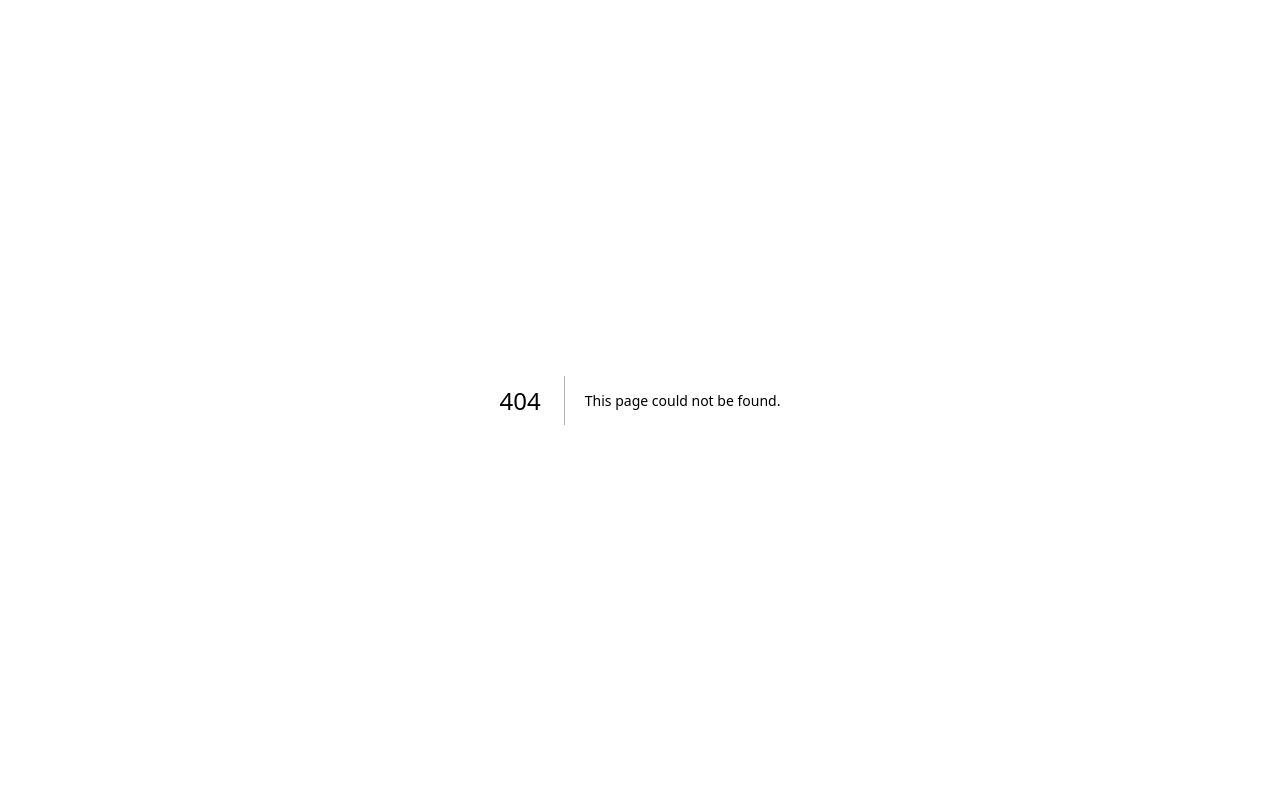
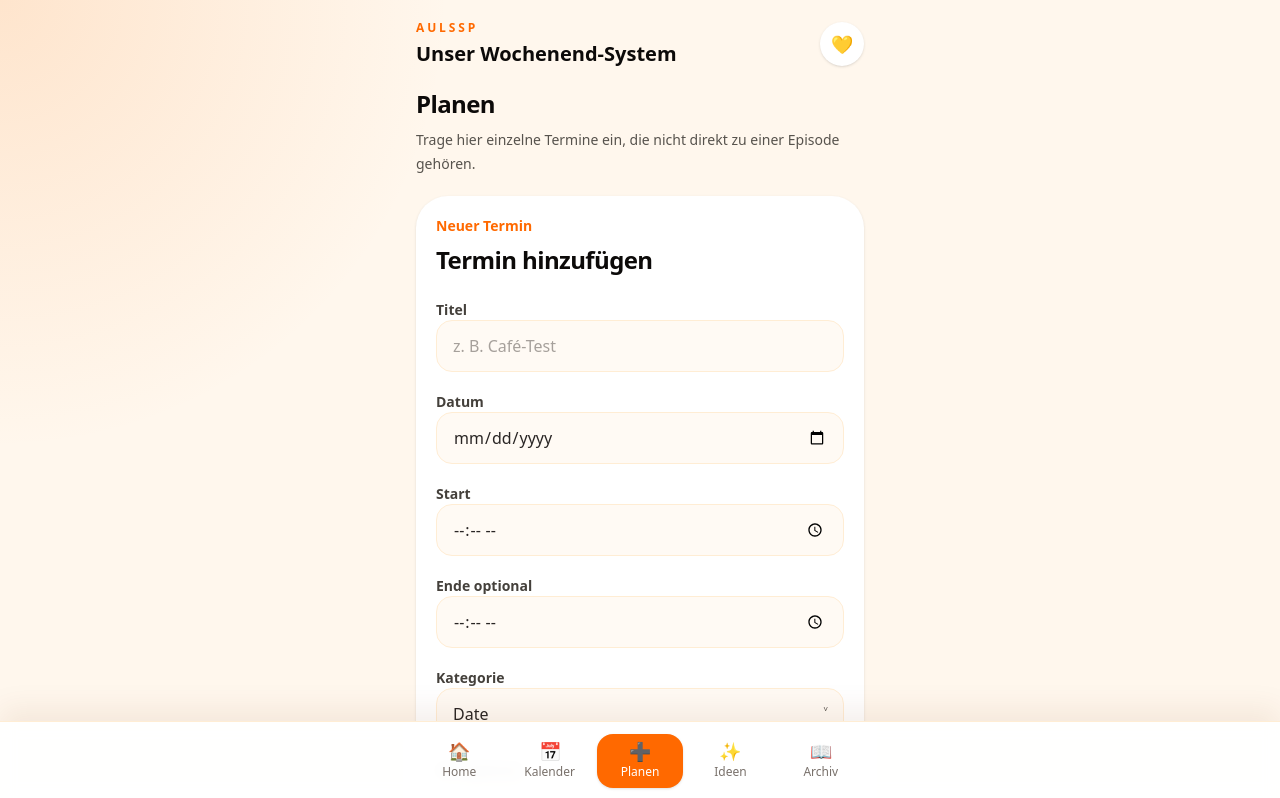
Before and after one commit to Lucas-MStein/aulssp, a Next.js app: page /planen in a window 1280 px wide. Before the commit this address had no page. Shown: the top 798 px of the page. Built offline with nearby package versions, Linux system fonts and the light colour scheme; no server answers.

Commit message:
added planen in bottom navi

```diff
--- a/app/kalender/actions.ts
+++ b/app/kalender/actions.ts
@@ -65,10 +65,15 @@ export async function createEvent(formData: FormData) {
     }
 
     revalidatePath("/kalender");
+    revalidatePath("/planen");
 
     if (redirectTo.startsWith("/episode/")) {
         revalidatePath(redirectTo);
         redirect(`${redirectTo}?created=1`);
+    }
+
+    if (redirectTo === "/planen") {
+        redirect("/planen?created=1");
     }
 
     redirect("/kalender?created=1");
@@ -89,11 +94,16 @@ export async function deleteEvent(formData: FormData) {
     }
 
     revalidatePath("/kalender");
+    revalidatePath("/planen");
 
     if (redirectTo.startsWith("/episode/")) {
         revalidatePath(redirectTo);
         redirect(`${redirectTo}?deleted=1`);
     }
 
+    if (redirectTo === "/planen") {
+        redirect("/planen?deleted=1");
+    }
+
     redirect("/kalender?deleted=1");
 }
--- a/app/kalender/page.tsx
+++ b/app/kalender/page.tsx
@@ -3,7 +3,6 @@
 import { AppShell } from "@/components/layout/AppShell";
 import { EpisodeCard } from "@/components/episodes/EpisodeCard";
 import { EventCard } from "@/components/calendar/EventCard";
-import { EventForm } from "@/components/calendar/EventForm";
 import { getActiveEpisodes } from "@/lib/data/episodes";
 import { getEvents } from "@/lib/data/events";
 
@@ -60,8 +59,6 @@ export default async function KalenderPage({
                     </section>
                 )}
 
-                <EventForm />
-
                 <section className="space-y-3">
                     <div>
                         <p className="text-sm font-semibold text-orange-500">
--- /dev/null
+++ b/app/planen/page.tsx
@@ -0,0 +1,52 @@
+// app/planen/page.tsx
+
+import { AppShell } from "@/components/layout/AppShell";
+import { EventForm } from "@/components/calendar/EventForm";
+
+type PlanenPageProps = {
+    searchParams?: Promise<{
+        created?: string;
+        deleted?: string;
+    }>;
+};
+
+export default async function PlanenPage({ searchParams }: PlanenPageProps) {
+    const params = await searchParams;
+
+    const showCreatedMessage = params?.created === "1";
+    const showDeletedMessage = params?.deleted === "1";
+
+    return (
+        <AppShell>
+            <div className="space-y-5">
+                <section>
+                    <h2 className="text-2xl font-black tracking-tight text-stone-950">
+                        Planen
+                    </h2>
+                    <p className="mt-2 text-sm leading-6 text-stone-600">
+                        Trage hier einzelne Termine ein, die nicht direkt zu einer Episode
+                        gehören.
+                    </p>
+                </section>
+
+                {showCreatedMessage && (
+                    <section className="rounded-[1.5rem] bg-green-50 px-4 py-3 text-sm font-semibold text-green-700 shadow-sm">
+                        Termin gespeichert.
+                    </section>
+                )}
+
+                {showDeletedMessage && (
+                    <section className="rounded-[1.5rem] bg-red-50 px-4 py-3 text-sm font-semibold text-red-700 shadow-sm">
+                        Termin gelöscht.
+                    </section>
+                )}
+
+                <EventForm
+                    redirectTo="/planen"
+                    eyebrow="Neuer Termin"
+                    title="Termin hinzufügen"
+                />
+            </div>
+        </AppShell>
+    );
+}
--- a/components/layout/BottomNavigation.tsx
+++ b/components/layout/BottomNavigation.tsx
@@ -17,9 +17,9 @@ const navigationItems = [
         icon: "📅",
     },
     {
-        label: "Episode",
-        href: "/episode",
-        icon: "🎬",
+        label: "Planen",
+        href: "/planen",
+        icon: "➕",
     },
     {
         label: "Ideen",
--- a/proxy.ts
+++ b/proxy.ts
@@ -6,6 +6,7 @@ const AULSSP_AUTH_COOKIE = "aulssp_auth";
 const protectedRoutes = [
     "/dashboard",
     "/kalender",
+    "/planen",
     "/episode",
     "/ideen",
     "/archiv",
@@ -33,5 +34,12 @@ export function proxy(request: NextRequest) {
 }
 
 export const config = {
-    matcher: ["/((?!api|_next/static|_next/image|favicon.ico|icons|images).*)"],
+    matcher: [
+        "/dashboard/:path*",
+        "/kalender/:path*",
+        "/planen/:path*",
+        "/episode/:path*",
+        "/ideen/:path*",
+        "/archiv/:path*",
+    ],
 };
```
